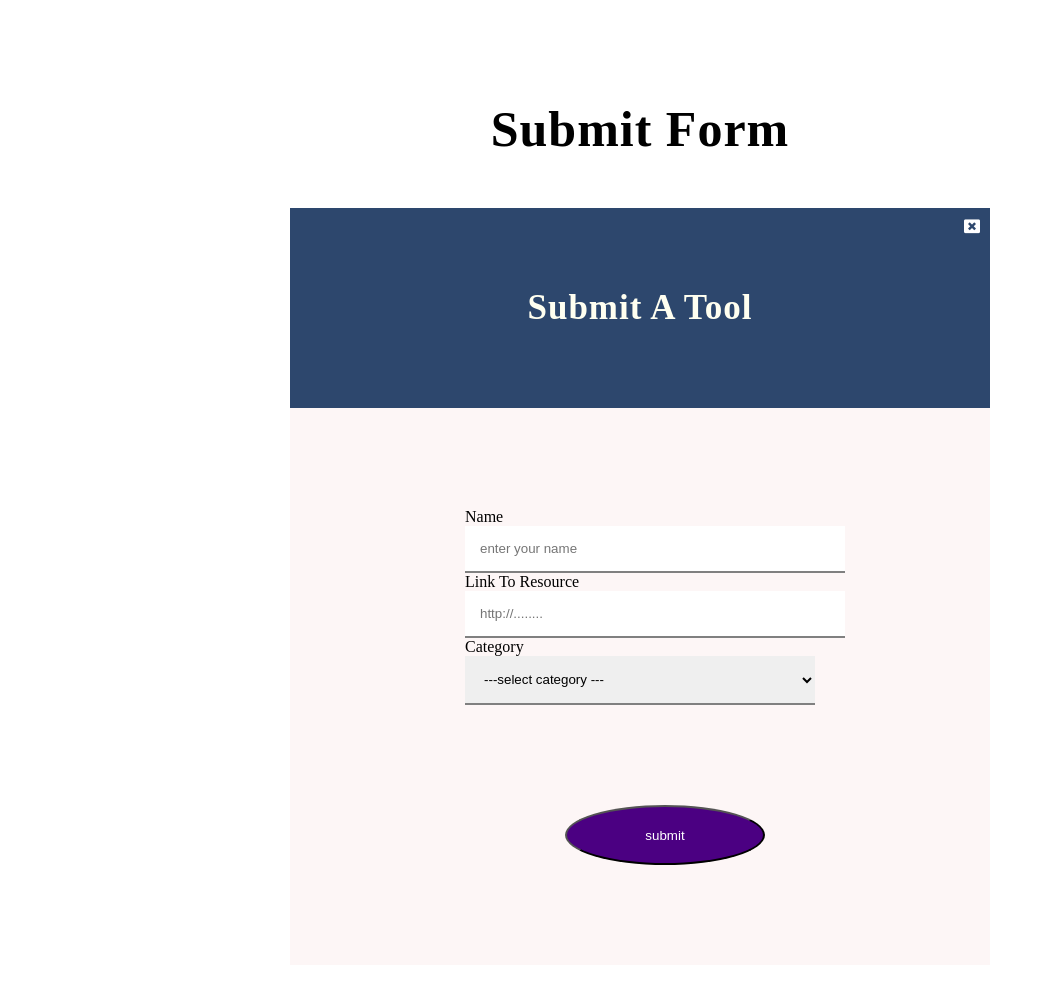
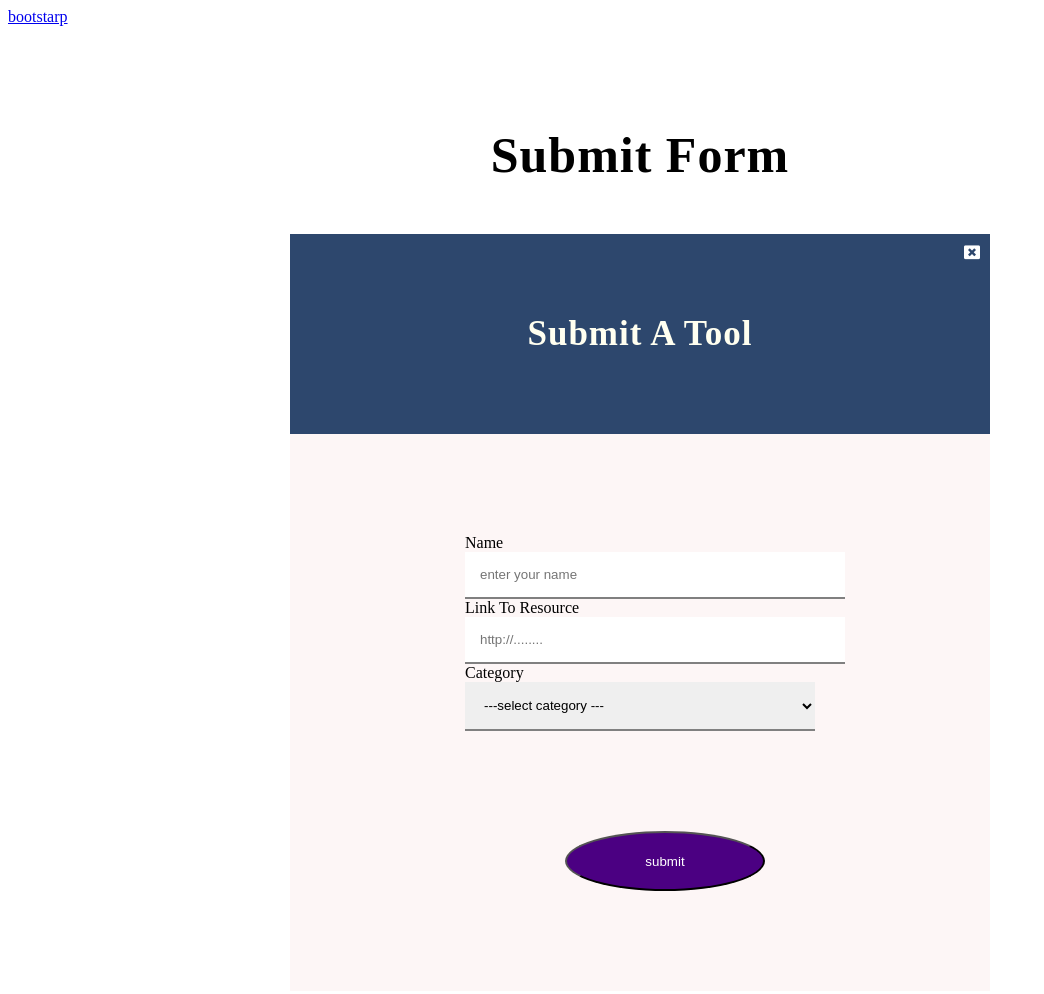
Before and after one commit to akash-7488/akash-html, a plain HTML site: page index.html in a window 1280 px wide. Shown: the whole page, without its empty margins (0-1044 px from the left). Drawn offline with Linux system fonts and the light colour scheme.

Commit message:
Update index.html

```diff
--- a/index.html
+++ b/index.html
@@ -11,6 +11,7 @@
 
 </head>
 <body>
+    <a href ="bootstarp.html"> bootstarp</a>
     <h1 class="head-title">submit form</h1>
     <div class="container">
     <header>
```
